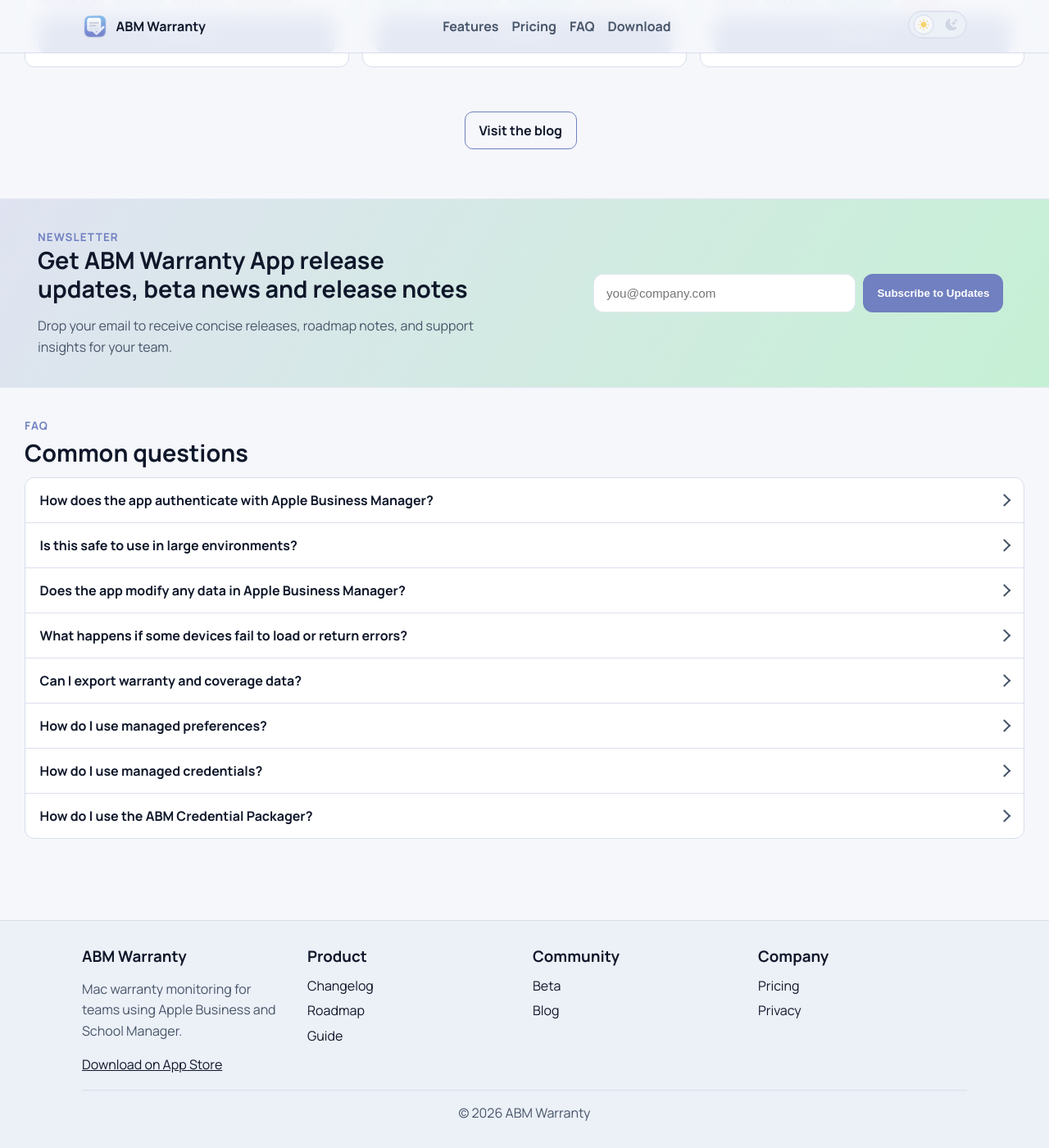
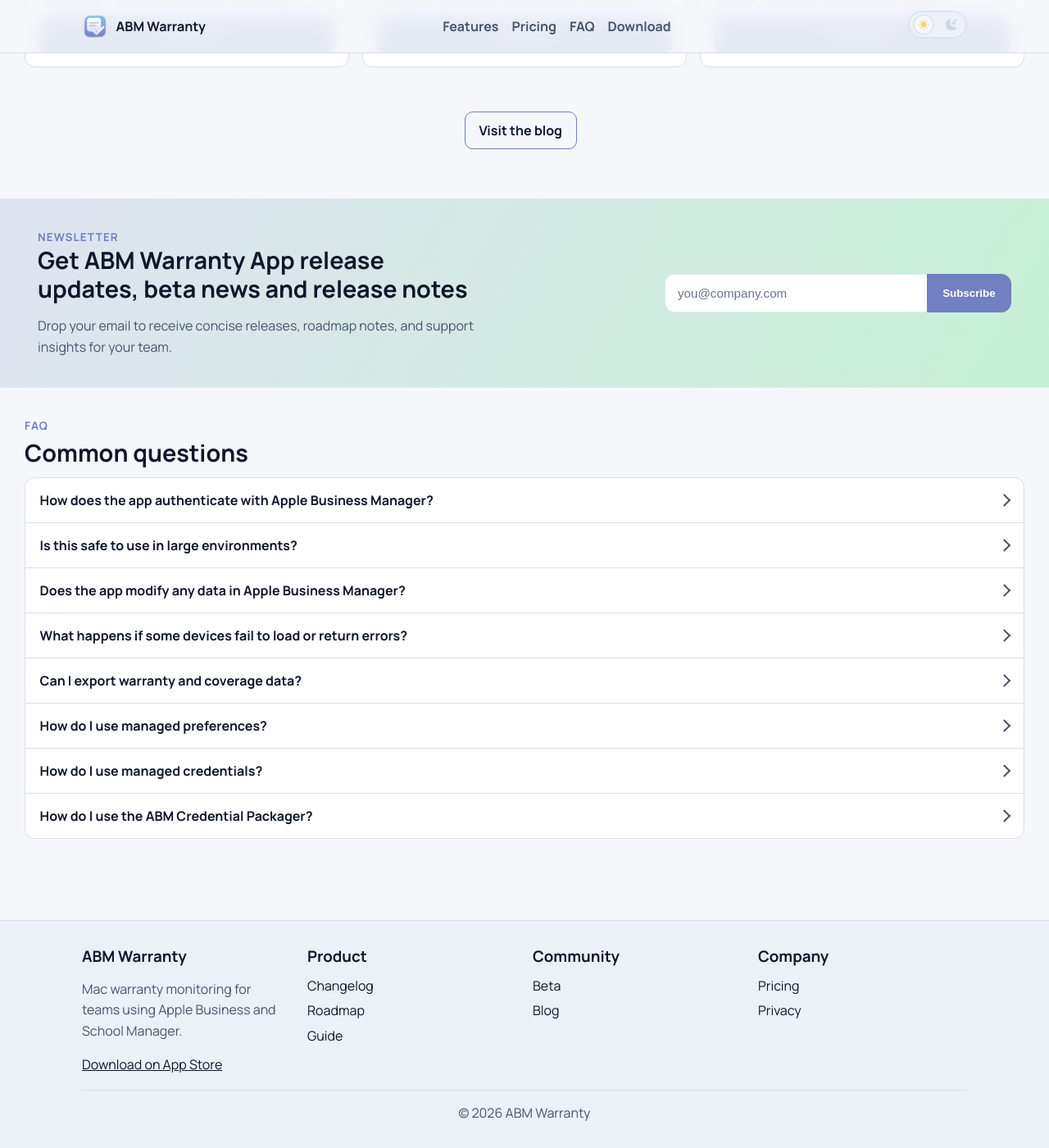
Before and after one commit to jonbrown21/abmwarranty, a Jekyll site: the page built from index.md, in a window 1280 px wide and 1400 px high, scrolled down 3901 px. Shown: the whole window at 82% size. Built offline with Jekyll 4.4.1, drawn with Linux system fonts in a browser that asks for light colours.

Commit message:
style: improve newsletter dark contrast and merge input with subscribe cap

```diff
--- a/_includes/sections/newsletter.html
+++ b/_includes/sections/newsletter.html
@@ -19,7 +19,7 @@
         <input id="newsletter-email" name="fields[email]" type="email" placeholder="you@company.com" inputmode="email" autocomplete="email" required aria-label="Email address">
         <input type="hidden" name="ml-submit" value="1" />
         <input type="hidden" name="anticsrf" value="true" />
-        <button type="submit" class="abm-btn" data-default-label="Subscribe to Updates">Subscribe to Updates</button>
+        <button type="submit" class="abm-btn" data-default-label="Subscribe">Subscribe</button>
       </form>
 
       <p id="newsletter-success" class="newsletter-success" hidden>
--- a/assets/css/main.css
+++ b/assets/css/main.css
@@ -114,7 +114,7 @@ img { max-width: 100%; height: auto; display: block; }
 .newsletter-form {
   display: flex;
   align-items: center;
-  gap: 0.6rem;
+  gap: 0;
   flex-wrap: wrap;
   justify-content: flex-end;
 }
@@ -124,7 +124,8 @@ img { max-width: 100%; height: auto; display: block; }
   flex: 1;
   max-width: 480px;
   border: 1px solid color-mix(in srgb, var(--border) 70%, transparent);
-  border-radius: 12px;
+  border-right: 0;
+  border-radius: 12px 0 0 12px;
   padding: 0 0.95rem;
   height: 2.9rem;
   box-sizing: border-box;
@@ -134,16 +135,42 @@ img { max-width: 100%; height: auto; display: block; }
   color: var(--text);
 }
 
+.newsletter-form input::placeholder {
+  color: color-mix(in srgb, var(--text-muted) 82%, transparent);
+}
+
 .newsletter-form .abm-btn {
   height: 2.9rem;
-  padding: 0 1rem;
+  padding: 0 1.15rem;
   line-height: 1;
-  border: 1px solid transparent;
-  border-radius: 12px;
+  border: 1px solid var(--primary);
+  border-radius: 0 12px 12px 0;
   display: inline-flex;
   align-items: center;
   justify-content: center;
   box-sizing: border-box;
+  margin-right: 0;
+}
+
+html[data-theme='dark'] .newsletter-form input {
+  background: #22395f;
+  border-color: #5f79a8;
+  color: #eef4ff;
+}
+
+html[data-theme='dark'] .newsletter-form input::placeholder {
+  color: #d6e2fb;
+}
+
+html[data-theme='dark'] .newsletter-form .abm-btn {
+  background: #8fa1d8;
+  border-color: #8fa1d8;
+  color: #0f1b31;
+}
+
+html[data-theme='dark'] .newsletter-form .abm-btn:hover {
+  background: #a3b2e2;
+  border-color: #a3b2e2;
 }
 
 .newsletter-success {
@@ -1863,6 +1890,19 @@ p { color: var(--text-muted); line-height: 1.6; }
     min-width: 0;
   }
 
+  .newsletter-form {
+    gap: 0.55rem;
+  }
+
+  .newsletter-form input {
+    border-right: 1px solid color-mix(in srgb, var(--border) 70%, transparent);
+    border-radius: 12px;
+  }
+
+  .newsletter-form .abm-btn {
+    border-radius: 12px;
+  }
+
   .hero-layout { grid-template-columns: 1fr; align-items: start; }
   .abm-grid, .pricing-grid, .abm-blog-grid, .footer-grid { grid-template-columns: 1fr; }
   .abm-main .abm-section:first-child { padding-top: 1.2rem; }
```
